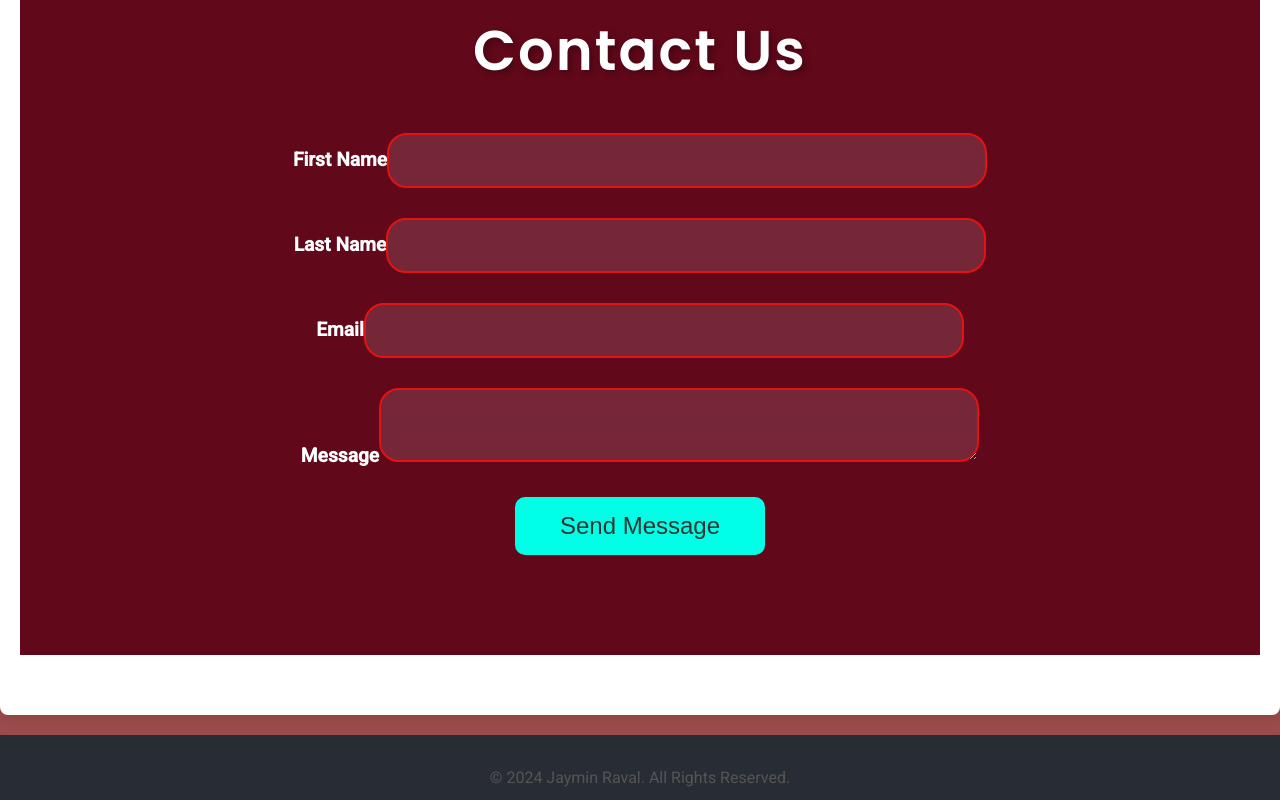
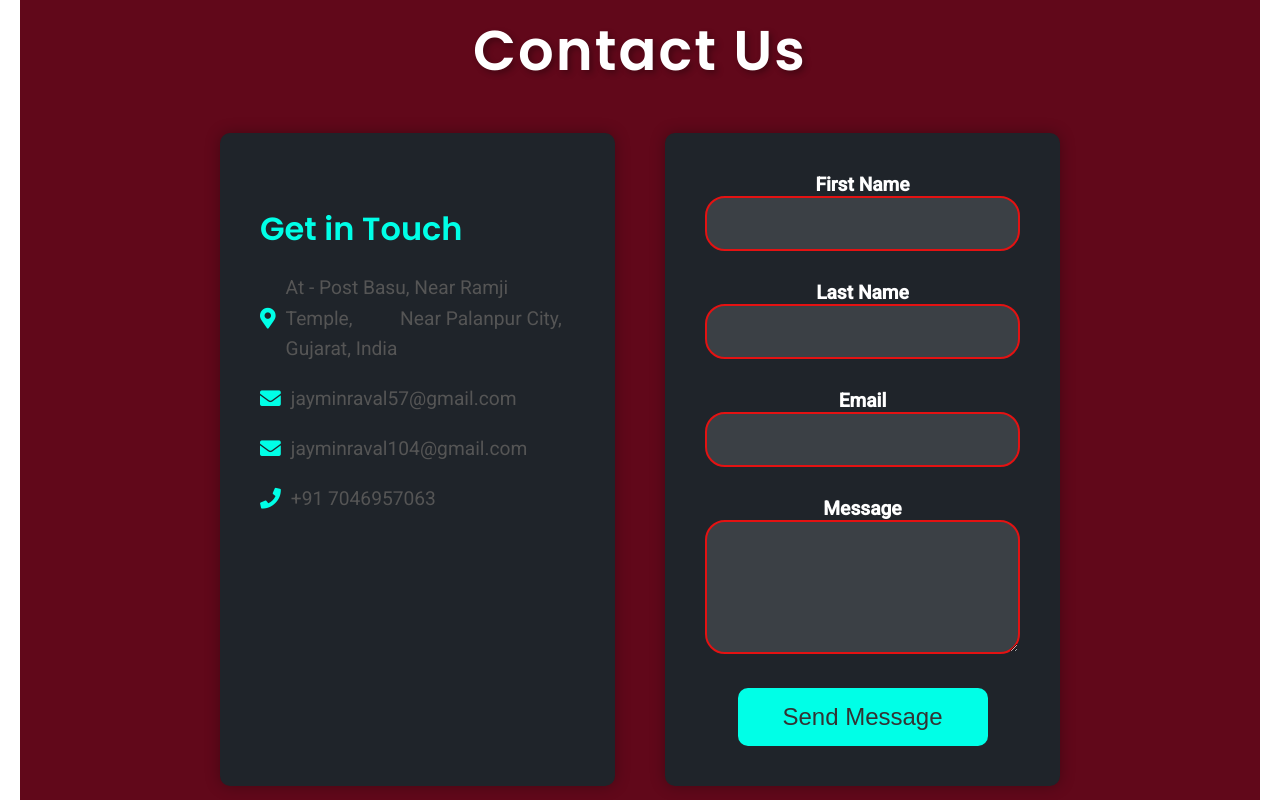
Before and after one commit to jayminraval-developer/My-Portfolio, a React (Create React App) app: page / in a window 1280 px wide. Shown: the part 3480-4280 px from the top of the page. Built offline with nearby package versions, Linux system fonts and the light colour scheme.

Commit message:
Update Contact.js

```diff
--- a/src/components/Contact.js
+++ b/src/components/Contact.js
@@ -1,12 +1,11 @@
 import React, { useState } from 'react';
-import './Contact.css'; // Your CSS file
+import './Contact.css';
 import emailjs from 'emailjs-com';
 
 // Initialize EmailJS with your Public Key (User ID)
-emailjs.init('VqkhNoPuFGjwRSDOsnqgq');  // Replace with your actual Public Key (User ID)
+emailjs.init('VqkhNoPuFGjwRSDOsnqgq');
 
 const Contact = () => {
-  // Declare state variables for form data and status message
   const [formData, setFormData] = useState({
     firstName: '',
     lastName: '',
@@ -16,7 +15,6 @@ const Contact = () => {
 
   const [formStatus, setFormStatus] = useState('');
 
-  // Handle form input changes
   const handleChange = (e) => {
     const { name, value } = e.target;
     setFormData((prevData) => ({
@@ -25,11 +23,9 @@ const Contact = () => {
     }));
   };
 
-  // Send the form data via EmailJS
   const handleSubmit = (e) => {
     e.preventDefault();
 
-    // Prepare the template parameters
     const templateParams = {
       firstName: formData.firstName,
       lastName: formData.lastName,
@@ -37,23 +33,19 @@ const Contact = () => {
       message: formData.message,
     };
 
-    // EmailJS setup
-    const serviceID = 'service_0zjyaxe';  // Your actual Service ID from EmailJS
-    const templateID = 'template_ddwwdr2';  // Your actual Template ID from EmailJS
-    const userID = 'CC8ccmncBPvxDw1ey';  // Your public key (User ID) from EmailJS
+    const serviceID = 'service_0zjyaxe';
+    const templateID = 'template_ddwwdr2';
+    const userID = 'CC8ccmncBPvxDw1ey';
 
-    // Send email via EmailJS
     emailjs
       .send(serviceID, templateID, templateParams, userID)
       .then(
         (result) => {
           setFormStatus('Your message has been sent successfully!');
-          // Set timeout to hide the error message after 5 seconds
           setTimeout(() => {
-            setFormStatus(''); // Clear the status after 5 seconds
-          }, 5000); // 5000ms = 5 seconds
+            setFormStatus('');
+          }, 5000);
 
-          // Clear the form fields
           setFormData({
             firstName: '',
             lastName: '',
@@ -62,23 +54,30 @@ const Contact = () => {
           });
         },
         (error) => {
-          console.error("EmailJS Error: ", error.text);  // Log the full error message to the console
+          console.error('EmailJS Error:', error.text);
           setFormStatus('Oops! Something went wrong. Please try again later.');
-
-          // Set timeout to hide the error message after 5 seconds
           setTimeout(() => {
-            setFormStatus(''); // Clear the status after 5 seconds
-          }, 5000); // 5000ms = 5 seconds
-
+            setFormStatus('');
+          }, 5000);
         }
       );
   };
 
-
   return (
     <div className="contact">
       <h2>Contact Us</h2>
-      <form onSubmit={handleSubmit}>
+      <div className="contact-container">
+        {/* Contact Information Section */}
+        <div className="contact-info">
+          <h3>Get in Touch</h3>
+          <p><i className="fas fa-map-marker-alt"></i> At - Post Basu, Near Ramji Temple, &nbsp;&nbsp;&nbsp;&nbsp;&nbsp;&nbsp;&nbsp;&nbsp; Near Palanpur City, Gujarat, India</p>
+          <p><i className="fas fa-envelope"></i> jayminraval57@gmail.com</p>
+          <p><i className="fas fa-envelope"></i> jayminraval104@gmail.com</p>
+          <p><i className="fas fa-phone"></i> +91 7046957063</p>
+        </div>
+
+        {/* Contact Form Section */}
+        <form onSubmit={handleSubmit} className="contact-form">
           <div className="form-group">
             <label htmlFor="firstName">First Name</label>
             <input
@@ -117,6 +116,7 @@ const Contact = () => {
             <textarea
               id="message"
               name="message"
+              rows="5"
               value={formData.message}
               onChange={handleChange}
               required
@@ -126,8 +126,7 @@ const Contact = () => {
             Send Message
           </button>
         </form>
-
-      {/* Display the form status */}
+      </div>
       {formStatus && <p className="form-status">{formStatus}</p>}
     </div>
   );
```
Lines whose indentation alone changed are shown as unchanged.
